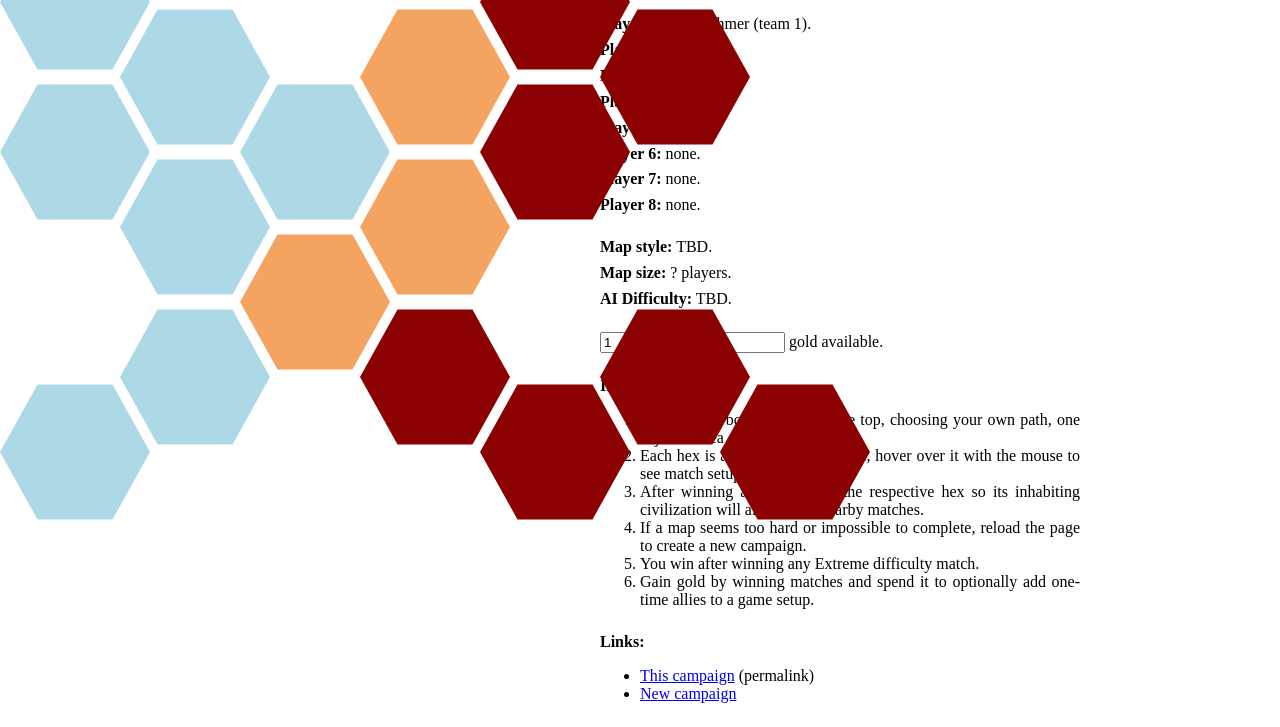
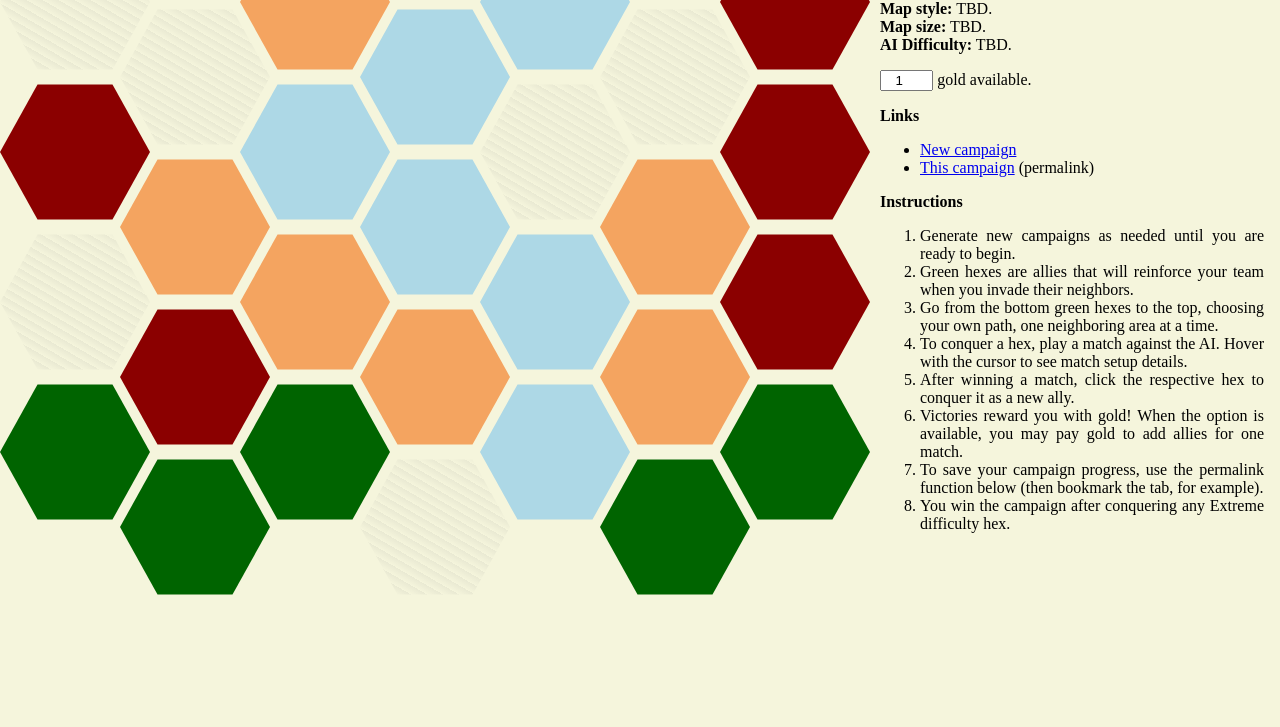
Before and after one commit to tukkek/aoe2de-campaign, a plain HTML site: page index.html in a window 1280 px wide. Shown: the part 73-800 px from the top of the page. Drawn offline with nearby package versions, Linux system fonts and the light colour scheme.

Commit message:
Adding new row and allies...
Also visual improvements, general and for 800p laptops

```diff
--- a/index.html
+++ b/index.html
@@ -5,66 +5,71 @@
 <link rel='stylesheet' href='style/sidebar.css'>
 <div id='map'>
   <div class='grid'>
-    <div class='hex' x='0' y='6'></div>
-    <div class='hex' x='2' y='6'></div>
-    <div class='hex' x='4' y='6'></div>
-    <div class='hex' x='6' y='6'></div>
-    <div class='hex' x='0' y='4'></div>
-    <div class='hex' x='2' y='4'></div>
-    <div class='hex' x='4' y='4'></div>
-    <div class='hex' x='6' y='4'></div>
-    <div class='hex' x='0' y='2'></div>
-    <div class='hex' x='2' y='2'></div>
-    <div class='hex' x='4' y='2'></div>
-    <div class='hex' x='6' y='2'></div>
-    <div class='hex' x='0' y='0'></div>
-    <div class='hex' x='2' y='0'></div>
-    <div class='hex' x='4' y='0'></div>
-    <div class='hex' x='6' y='0'></div>
+    <div class='hex' x='0' y='7'></div>
+    <div class='hex' x='2' y='7'></div>
+    <div class='hex' x='4' y='7'></div>
+    <div class='hex' x='6' y='7'></div>
+    <div class='hex' x='0' y='5'></div>
+    <div class='hex' x='2' y='5'></div>
+    <div class='hex' x='4' y='5'></div>
+    <div class='hex' x='6' y='5'></div>
+    <div class='hex' x='0' y='3'></div>
+    <div class='hex' x='2' y='3'></div>
+    <div class='hex' x='4' y='3'></div>
+    <div class='hex' x='6' y='3'></div>
+    <div class='hex' x='0' y='1'></div>
+    <div class='hex' x='2' y='1'></div>
+    <div class='hex' x='4' y='1'></div>
+    <div class='hex' x='6' y='1'></div>
   </div>
   <div class='grid other'>
-    <div class='hex' x='1' y='5'></div>
-    <div class='hex' x='3' y='5'></div>
-    <div class='hex' x='5' y='5'></div>
-    <div class='hex' x='1' y='3'></div>
-    <div class='hex' x='3' y='3'></div>
-    <div class='hex' x='5' y='3'></div>
-    <div class='hex' x='1' y='1'></div>
-    <div class='hex' x='3' y='1'></div>
-    <div class='hex' x='5' y='1'></div>
+    <div class='hex' x='1' y='6'></div>
+    <div class='hex' x='3' y='6'></div>
+    <div class='hex' x='5' y='6'></div>
+    <div class='hex' x='1' y='4'></div>
+    <div class='hex' x='3' y='4'></div>
+    <div class='hex' x='5' y='4'></div>
+    <div class='hex' x='1' y='2'></div>
+    <div class='hex' x='3' y='2'></div>
+    <div class='hex' x='5' y='2'></div>
+    <div class='hex' x='1' y='0'></div>
+    <div class='hex' x='3' y='0'></div>
+    <div class='hex' x='5' y='0'></div>
   </div>
 </div>
 <div id='sidebar'>
   <h1>Match details</h1>
   <div><strong>Player 1 (you):</strong> <span>-</span></div>
-  <div><strong>Player 2:</strong> <span>none</span>.</div>
-  <div><strong>Player 3:</strong> <span>none</span>.</div>
-  <div><strong>Player 4:</strong> <span>none</span>.</div>
-  <div><strong>Player 5:</strong> <span>none</span>.</div>
-  <div><strong>Player 6:</strong> <span>none</span>.</div>
-  <div><strong>Player 7:</strong> <span>none</span>.</div>
-  <div><strong>Player 8:</strong> <span>none</span>.</div>
+  <div class='hidden'><strong>Player 2:</strong> <span>none</span>.</div>
+  <div class='hidden'><strong>Player 3:</strong> <span>none</span>.</div>
+  <div class='hidden'><strong>Player 4:</strong> <span>none</span>.</div>
+  <div class='hidden'><strong>Player 5:</strong> <span>none</span>.</div>
+  <div class='hidden'><strong>Player 6:</strong> <span>none</span>.</div>
+  <div class='hidden'><strong>Player 7:</strong> <span>none</span>.</div>
+  <div class='hidden'><strong>Player 8:</strong> <span>none</span>.</div>
   <div id='mapstyle'><strong>Map style:</strong> <span>TBD</span>.</div>
-  <div id='mapsize'><strong>Map size:</strong> <span>?</span> players.</div>
+  <div id='mapsize'><strong>Map size:</strong> <span>TBD</span>.</div>
   <div id='difficulty'><strong>AI Difficulty:</strong> <span>TBD</span>.</div>
   <div id='coins'><label><input type='number' value='1'> gold available.</label></div>
+  <div id='links'>
+    <strong>Links</strong>
+    <ul>
+      <li><a id='freshlink'>New campaign</a></li>
+      <li><a id='permalink'>This campaign</a> (permalink)</li>
+    <ul>
+  </div>
   <div id='instructions'>
-    <strong>Instructions:</strong>
+    <strong>Instructions</strong>
     <ol>
-      <li>Go from the bottom hexes to the top, choosing your own path, one adjacent area at a time.</li>
-      <li>Each hex is a match against the AI, hover over it with the mouse to see match setup details.</li>
-      <li>After winning a match, click the respective hex so its inhabiting civilization will aide you in nearby matches.</li>
-      <li>If a map seems too hard or impossible to complete, reload the page to create a new campaign.</li>
-      <li>You win after winning any Extreme difficulty match.</li>
-      <li>Gain gold by winning matches and spend it to optionally add one-time allies to a game setup.</li>
+      <li>Generate new campaigns as needed until you are ready to begin.</li>
+      <li>Green hexes are allies that will reinforce your team when you invade their neighbors.</li>
+      <li>Go from the bottom green hexes to the top, choosing your own path, one neighboring area at a time.</li>
+      <li>To conquer a hex, play a match against the AI. Hover with the cursor to see match setup details.</li>
+      <li>After winning a match, click the respective hex to conquer it as a new ally.</li>
+      <li>Victories reward you with gold! When the option is available, you may pay gold to add allies for one match.</li>
+      <li>To save your campaign progress, use the permalink function below (then bookmark the tab, for example).</li>
+      <li>You win the campaign after conquering any Extreme difficulty hex.</li>
     </ul>
-  </div>
-  <div id='links'>
-    <strong>Links:</strong>
-    <ul>
-      <li><a id='permalink'>This campaign</a> (permalink)</li>
-      <li><a id='freshlink'>New campaign</a></li>
-    <ul>
   </div>
 </div>
 <script src="//cdnjs.cloudflare.com/ajax/libs/seedrandom/3.0.5/seedrandom.min.js"></script>
--- a/src/campaign.js
+++ b/src/campaign.js
@@ -16,6 +16,9 @@ export function setup(){
   let civs=rpg.shuffle(CIVS,false)
   player=civs.pop()
   map.draw()
-  for(let m of map.get().filter(m=>m.getAttribute('map')))
-    m.setAttribute('civilization',civs.pop())
+  let conquered=map.getconquered()
+  for(let m of map.get().filter(m=>m.getAttribute('map'))){
+    let civ=conquered.indexOf(m)>=0?player:civs.pop()
+    m.setAttribute('civilization',civ)
+  }
 }
--- a/src/map.js
+++ b/src/map.js
@@ -6,10 +6,10 @@ export const SIZES=[2,3,4,6,8]
 
 const MAP=document.querySelector('#map')
 
-export function get(x=-Number.MAX_VALUE,y=-Number.MAX_VALUE){
-  if(x==-Number.MAX_VALUE&&y==-Number.MAX_VALUE) return Array.from(MAP.querySelectorAll('.hex'))
-  if(x==-Number.MAX_VALUE) return Array.from(MAP.querySelectorAll(`.hex[y="${y}"]`))
-  if(y==-Number.MAX_VALUE) return Array.from(MAP.querySelectorAll(`.hex[x="${x}"]`))
+export function get(x=-1,y=-1){
+  if(x==-1&&y==-1) return Array.from(MAP.querySelectorAll('.hex'))
+  if(x==-1) return Array.from(MAP.querySelectorAll(`.hex[y="${y}"]`))
+  if(y==-1) return Array.from(MAP.querySelectorAll(`.hex[x="${x}"]`))
   return MAP.querySelector(`.hex[x="${x}"][y="${y}"]`)
 }
 
@@ -19,14 +19,17 @@ export function conquer(hex,profit=true){
   permalink.update()
 }
 
-export function getneighbors(hex){
+function map(hexes){return hexes.filter(a=>a&&a.getAttribute('map'))}
+
+export function getneighbors(hex,maps=true){
   let n=[]
   let origin=['x','y'].map(coordinate=>Number(hex.getAttribute(coordinate)))
   for(let x=origin[0]-1;x<=origin[0]+1;x++)
     for(let y=origin[1]-1;y<=origin[1]+1;y++)
-      n.push(get(x,y))
-  n.push(...[get(origin[0],origin[1]-2),get(origin[0],origin[1]+2)])
-  return n.filter(n=>n!=null&&n.getAttribute('map'))
+      n.push([x,y])
+  n.push(...[[origin[0],origin[1]-2],[origin[0],origin[1]+2]])
+  n=n.filter(xy=>xy[0]>=0&&xy[1]>=0).map(xy=>get(xy[0],xy[1])).filter(h=>h)
+  return maps?map(n):n
 }
 
 export function setup(){for(let m of get()) m.onclick=e=>conquer(m)}
@@ -37,7 +40,7 @@ export function draw(){
   var flood=[rpg.pick(all)]
   while(flood.length<8){
     var n=getneighbors(rpg.pick(flood))
-    n=n.filter(n=>n.getAttribute('map')=='land'&&flood.indexOf(n)<0)
+    n=n.filter(n=>n&&n.getAttribute('map')=='land'&&flood.indexOf(n)<0)
     if(n.length) flood.push(rpg.pick(n))
   }
   for(var f of flood){
@@ -52,6 +55,14 @@ export function draw(){
     let coordinate=[a.getAttribute('x'),a.getAttribute('y')]
     if(permalink.CONQUERED.has(coordinate.toString())) conquer(a,false)
   }
+  for(let ally of map(get(-1,0))){
+    conquer(ally,false)
+    let neighbors=getneighbors(ally,false).filter(n=>!n.getAttribute('map')&&n.getAttribute('y')<=1)
+    for(let n of neighbors){
+      n.setAttribute('map','land')
+      conquer(n,false)
+    }
+  }
 }
 
 export function getconquered(){return get().filter(c=>c.classList.contains('conquered'))}
--- a/src/sidebar.js
+++ b/src/sidebar.js
@@ -2,17 +2,22 @@ import * as campaign from './campaign.js'
 import * as map from './map.js'
 import * as permalink from './permalink.js'
 
-const DIFFICULTY=['easiest','standard','moderate','hard','hardest','extreme','extreme']
+const DIFFICULTY=['easiest','easiest','standard','moderate','hard','hardest','extreme','extreme']
 const SIDEBAR=document.querySelector('#sidebar')
 const PLAYERS=Array.from(SIDEBAR.querySelectorAll('div')).slice(0,8)
 const GOLD=SIDEBAR.querySelector('input')
 
 function set(div,text){div.querySelector('span').innerHTML=text}
-function setplayer(div,text,team){set(div,text+` (team ${team}).`)}
+function show(div){div.classList.remove('hidden')}
+
+function setplayer(div,text,team){
+  show(div)
+  set(div,text+` (team ${team})`)
+}
 
 function describe(m){
   if(!m.getAttribute('map')) return
-  for(let p of PLAYERS.slice(1,8)) set(p,'none')
+  for(let p of PLAYERS.slice(1,8)) p.classList.add('hidden')
   set(SIDEBAR.querySelector('#mapstyle'),m.getAttribute('map'))
   let neighbors=map.getneighbors(m)
   let i=1
@@ -26,13 +31,14 @@ function describe(m){
   }
   let nplayers=neighbors.length+1
   let mapsize=map.SIZES.filter(s=>s>=nplayers)[0]
-  set(SIDEBAR.querySelector('#mapsize'),mapsize)
+  set(SIDEBAR.querySelector('#mapsize'),mapsize+' players')
   let d=Number(m.getAttribute('y'))
   set(SIDEBAR.querySelector('#difficulty'),DIFFICULTY[d])
   if(nplayers<mapsize){
     let cost=d-2
     if(cost<1) cost=1
-    set(PLAYERS[i],`Pay ${cost} coin(s) to add a ${campaign.player} ally to your team`)
+    set(PLAYERS[i],`Pay ${cost} coin(s) for ${campaign.player} ally`)
+    show(PLAYERS[i])
   }
 }
 
--- a/style/base.css
+++ b/style/base.css
@@ -3,6 +3,5 @@ html,body{
   padding:0;
 }
 body{
-  display:grid;
-  grid-auto-flow:column;
+  background-color:beige;
 }
--- a/style/map.css
+++ b/style/map.css
@@ -39,5 +39,9 @@
 }
 
 .hex.conquered{
-  background:lightgreen;
+  background:darkgreen;
 }
+.hex:not([map]){
+  background:repeating-linear-gradient(30deg, transparent, grey 1vh, transparent 1vh);
+  opacity:10%;
+}
--- a/style/sidebar.css
+++ b/style/sidebar.css
@@ -1,21 +1,35 @@
 #sidebar{
-  display:grid;
-  justify-items:left;
-  justify-content:center;
   text-align:justify;
+  position:fixed;
+  right:0;
+  top:0;
+  width:25em;
+  overflow-y:auto;
+  height:100%;
 }
 #sidebar span{
   font-weight:normal;
 }
 #sidebar #coins{
   font-weight:normal;
-  margin-top:1em;
+  margin:1em 0em;
+}
+#sidebar #coins input{
+  width:4em;
+  text-align:center;
 }
 #sidebar #instructions{
   font-weight:normal;
-  margin-top:1em;
-  width:30em;
+  padding-right:1em;
 }
 #sidebar #mapstyle{
   margin-top:1em;
 }
+#sidebar h1{
+  font-size:1em;
+  text-decoration:underline;
+  text-align:center;
+}
+#sidebar .hidden{
+  display:none;
+}
```
Also changed, not shown: 1 other file.
